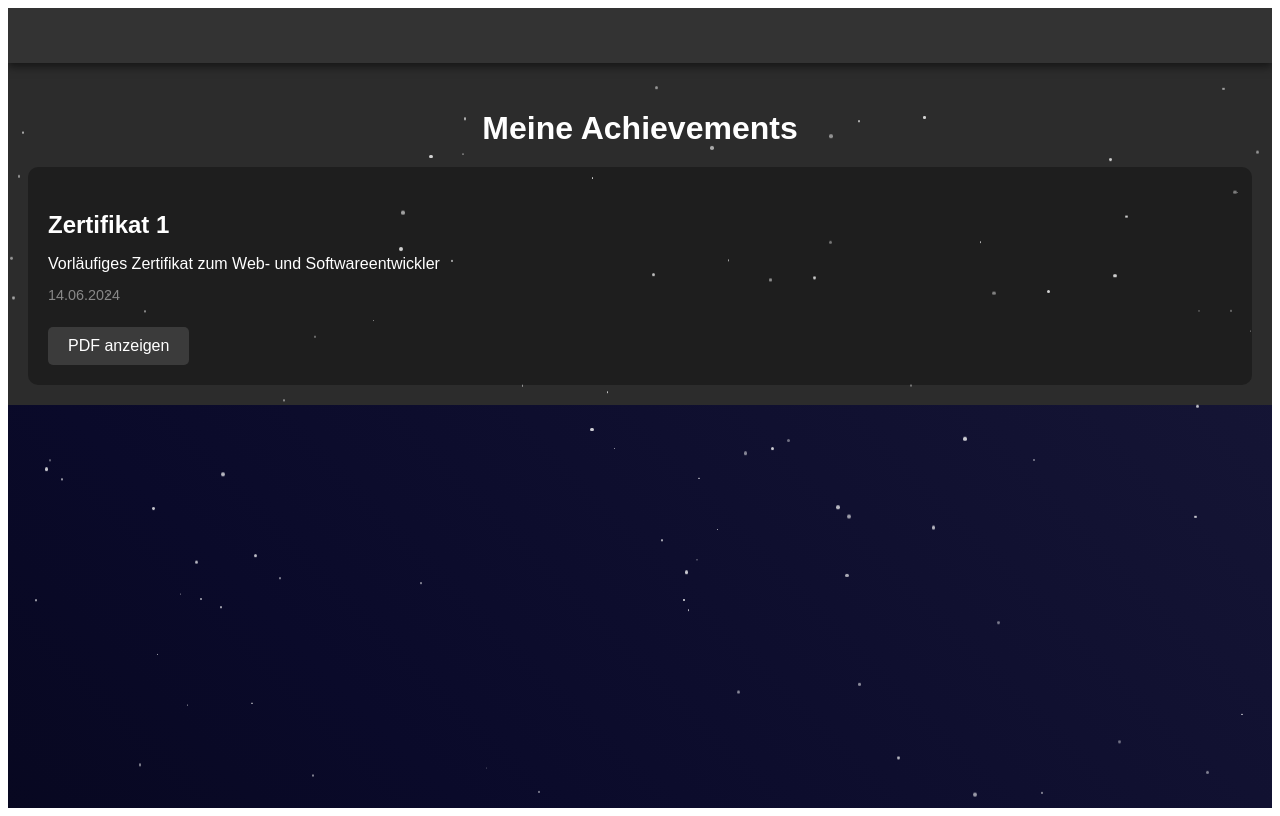
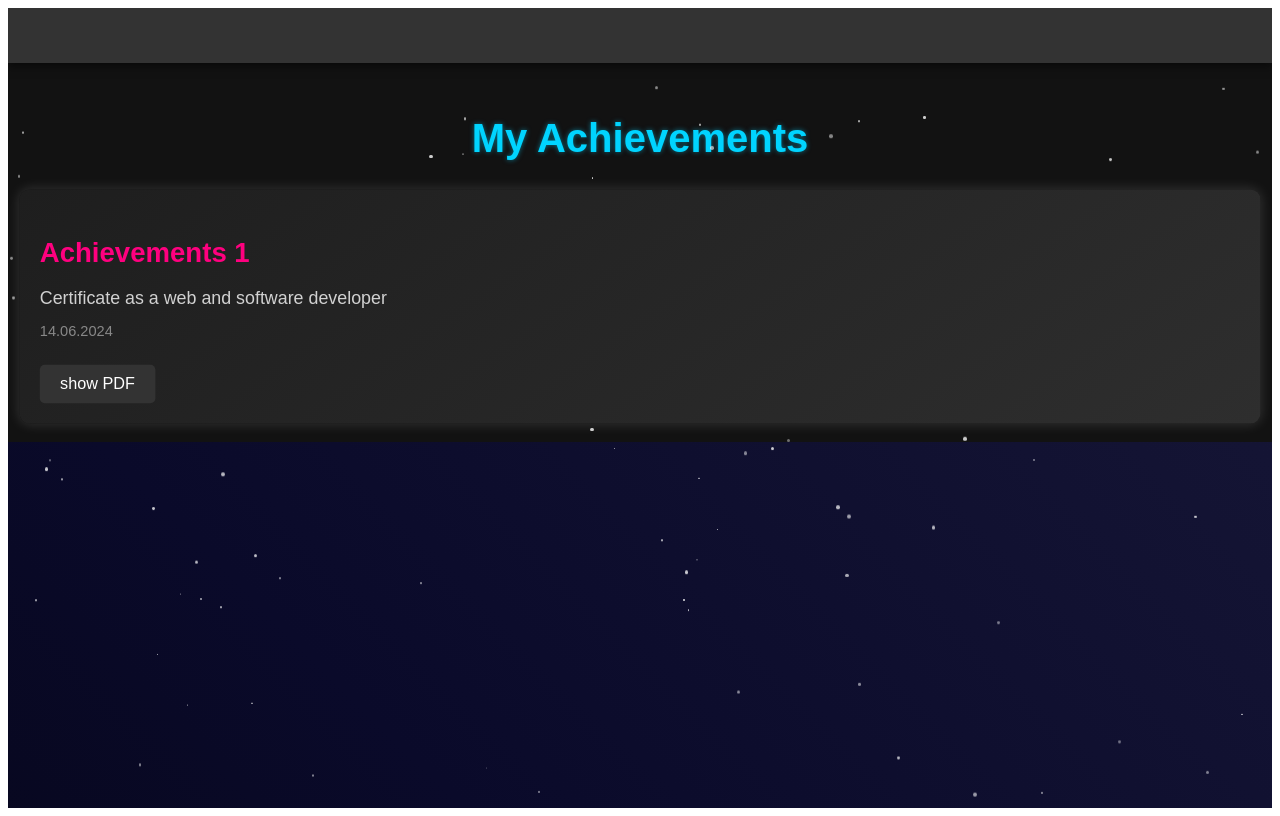
Before and after one commit to Oliverwebdev/Final-Portfolio, a React (Vite) app: page /achievements in a window 1280 px wide. Built offline with nearby package versions, Linux system fonts and the light colour scheme.

Commit message:
some style edits

```diff
--- a/src/assets/skills.json
+++ b/src/assets/skills.json
@@ -27,7 +27,7 @@
     { "name": "Netlify", "icon": "fas fa-cloud-upload-alt", "color": "#00C7B7" },
     { "name": "Render", "icon": "fas fa-server", "color": "#FA005E" }
   ],
-  "NextGoals": [
+  "Next Goals": [
     { "name": "Python", "icon": "fab fa-python", "color": "#306998" },
     { "name": "Django", "icon": "fas fa-leaf", "color": "#092E20" },
     { "name": "Basics AI", "icon": "fas fa-robot", "color": "#FF9900" }
--- a/src/sites/Achievements.jsx
+++ b/src/sites/Achievements.jsx
@@ -1,25 +1,52 @@
 import React from 'react';
-import styled from 'styled-components';
+import styled, { keyframes } from 'styled-components';
 
 const certificates = [
-  { id: 1, title: 'Zertifikat 1', description: 'Vorläufiges Zertifikat zum Web- und Softwareentwickler', date: '14.06.2024', pdf: '/Vorläufiges-Zertifikat.pdf' },
+  { id: 1, title: 'Achievements 1', description: 'Certificate as a web and software developer', date: '14.06.2024', pdf: '/Vorläufiges-Zertifikat.pdf' },
   // Füge hier weitere Zertifikate hinzu
 ];
 
+const fadeIn = keyframes`
+  from {
+    opacity: 0;
+  }
+  to {
+    opacity: 1;
+  }
+`;
+
+const hoverEffect = keyframes`
+  0% {
+    transform: scale(1);
+    box-shadow: 0 0 10px rgba(255, 255, 255, 0.1);
+  }
+  50% {
+    transform: scale(1.05);
+    box-shadow: 0 0 20px rgba(255, 255, 255, 0.3);
+  }
+  100% {
+    transform: scale(1);
+    box-shadow: 0 0 10px rgba(255, 255, 255, 0.1);
+  }
+`;
+
 const Container = styled.div`
   padding: 20px;
-  background-color: #2c2c2c;
+  background-color: #121212;
   color: #fff;
   font-family: 'Arial', sans-serif;
+  animation: ${fadeIn} 1s ease-in-out;
 `;
 
 const Title = styled.h2`
   text-align: center;
-  font-size: 2em;
-  margin-bottom: 20px;
+  font-size: 2.5em;
+  margin-bottom: 30px;
+  color: #00d4ff;
+  text-shadow: 0 0 5px rgba(0, 212, 255, 0.5);
 
   @media (max-width: 600px) {
-    font-size: 1.5em;
+    font-size: 2em;
   }
 `;
 
@@ -34,31 +61,35 @@ const Grid = styled.div`
 `;
 
 const Card = styled.div`
-  background: #1e1e1e;
+  background: linear-gradient(145deg, #1e1e1e, #2e2e2e);
   padding: 20px;
   border-radius: 10px;
   transition: transform 0.3s ease, box-shadow 0.3s ease;
+  animation: ${hoverEffect} 5s infinite;
+
   &:hover {
     transform: translateY(-10px);
-    box-shadow: 0 10px 20px rgba(0, 0, 0, 0.3);
+    box-shadow: 0 10px 20px rgba(0, 0, 0, 0.5);
   }
 `;
 
 const CardTitle = styled.h3`
-  font-size: 1.5em;
+  font-size: 1.7em;
   margin-bottom: 10px;
+  color: #ff007f;
 
   @media (max-width: 600px) {
-    font-size: 1.2em;
+    font-size: 1.4em;
   }
 `;
 
 const CardDescription = styled.p`
-  font-size: 1em;
+  font-size: 1.1em;
   margin-bottom: 10px;
+  color: #d1d1d1;
 
   @media (max-width: 600px) {
-    font-size: 0.9em;
+    font-size: 1em;
   }
 `;
 
@@ -75,21 +106,22 @@ const PdfLink = styled.a`
   display: inline-block;
   margin-top: 10px;
   padding: 10px 20px;
-  background-color: #3b3b3b;
+  background-color: #333;
   color: #fff;
   text-decoration: none;
   border-radius: 5px;
-  transition: background-color 0.3s ease;
+  transition: background-color 0.3s ease, transform 0.3s ease;
 
   &:hover {
     background-color: #555;
+    transform: scale(1.1);
   }
 `;
 
 function Achievements() {
   return (
     <Container>
-      <Title>Meine Achievements</Title>
+      <Title>My Achievements</Title>
       <Grid>
         {certificates.map((cert) => (
           <Card key={cert.id}>
@@ -97,7 +129,7 @@ function Achievements() {
             <CardDescription>{cert.description}</CardDescription>
             <CardDate>{cert.date}</CardDate>
             <PdfLink href={cert.pdf} target="_blank" rel="noopener noreferrer">
-              PDF anzeigen
+              show PDF
             </PdfLink>
           </Card>
         ))}
--- a/src/sites/Projects.jsx
+++ b/src/sites/Projects.jsx
@@ -39,14 +39,14 @@ const Container = styled.div`
   min-height: 100vh;
   margin: 0;
   padding: 2rem;
-  background-color: #1E1E1E;
+  background-color: #121212;
   display: flex;
   flex-direction: column;
   justify-content: center;
   align-items: center;
   box-shadow: 0 4px 8px rgba(0, 0, 0, 0.5);
   animation: ${fadeIn} 1s ease-in;
-  overflow-x: hidden;  // Prevent horizontal scrolling
+  overflow-x: hidden;
 
   @media (max-width: 768px) {
     padding: 1rem;
@@ -59,10 +59,11 @@ const Container = styled.div`
 
 const Title = styled.h1`
   font-size: 2.5rem;
-  color: #E0E0E0;
+  color: #00ffcc;
   text-align: center;
   margin-bottom: 2rem;
   font-family: 'Roboto', sans-serif;
+  text-shadow: 0 0 5px rgba(0, 255, 204, 0.5);
   animation: ${fadeIn} 1s ease-in;
 
   @media (max-width: 768px) {
@@ -90,10 +91,7 @@ const RepoGrid = styled.div`
 
 const RepoCard = styled.div`
   position: relative;
-  background-color: #2E2E2E;
-  background-image: url(${(props) => props.$bgImage});
-  background-size: cover;
-  background-position: center;
+  background-color: #1e1e1e;
   border: 1px solid #444;
   border-radius: 8px;
   padding: 1rem;
@@ -116,7 +114,7 @@ const RepoCard = styled.div`
 
   @media (max-width: 768px) {
     max-height: none;
-    width: 100%; // Ensure full width on smaller screens
+
   }
 
   @media (max-width: 480px) {
@@ -126,7 +124,7 @@ const RepoCard = styled.div`
 
 const RepoName = styled.h3`
   font-size: 1.5rem;
-  color: #E0E0E0;
+  color: #00ccff;
   font-family: 'Roboto', sans-serif;
 
   @media (max-width: 768px) {
@@ -140,7 +138,7 @@ const RepoName = styled.h3`
 
 const RepoDescription = styled.p`
   font-size: 1rem;
-  color: #B0B0B0;
+  color: #b0b0b0;
   display: ${(props) => (props.$isHovered ? 'block' : 'none')};
   margin: 0;
   opacity: ${(props) => (props.$isHovered ? '1' : '0')};
@@ -157,7 +155,7 @@ const RepoDescription = styled.p`
 `;
 
 const RepoLink = styled.a`
-  color: #007BFF;
+  color: #00ccff;
   text-decoration: none;
   display: ${(props) => (props.$isHovered ? 'block' : 'none')};
   opacity: ${(props) => (props.$isHovered ? '1' : '0')};
@@ -218,7 +216,6 @@ function Projects() {
             onMouseEnter={() => setHoveredRepoId(repo.id)}
             onMouseLeave={() => setHoveredRepoId(null)}
             $isHovered={hoveredRepoId === repo.id}
-            $bgImage={`url_to_your_image_directory/${repo.name}.jpg`}
           >
             <RepoName>{repo.name}</RepoName>
             <RepoDescription $isHovered={hoveredRepoId === repo.id}>
```
